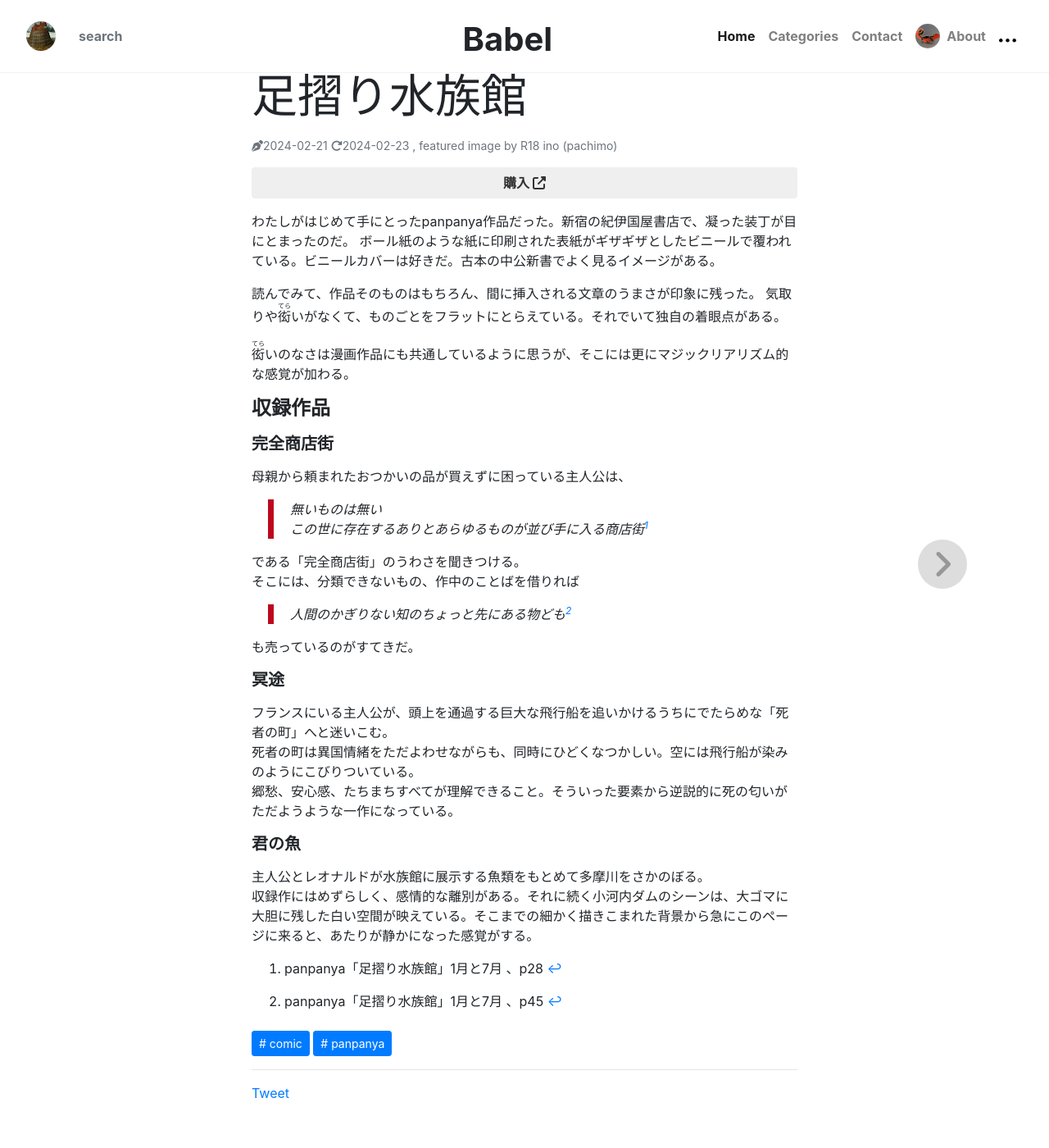
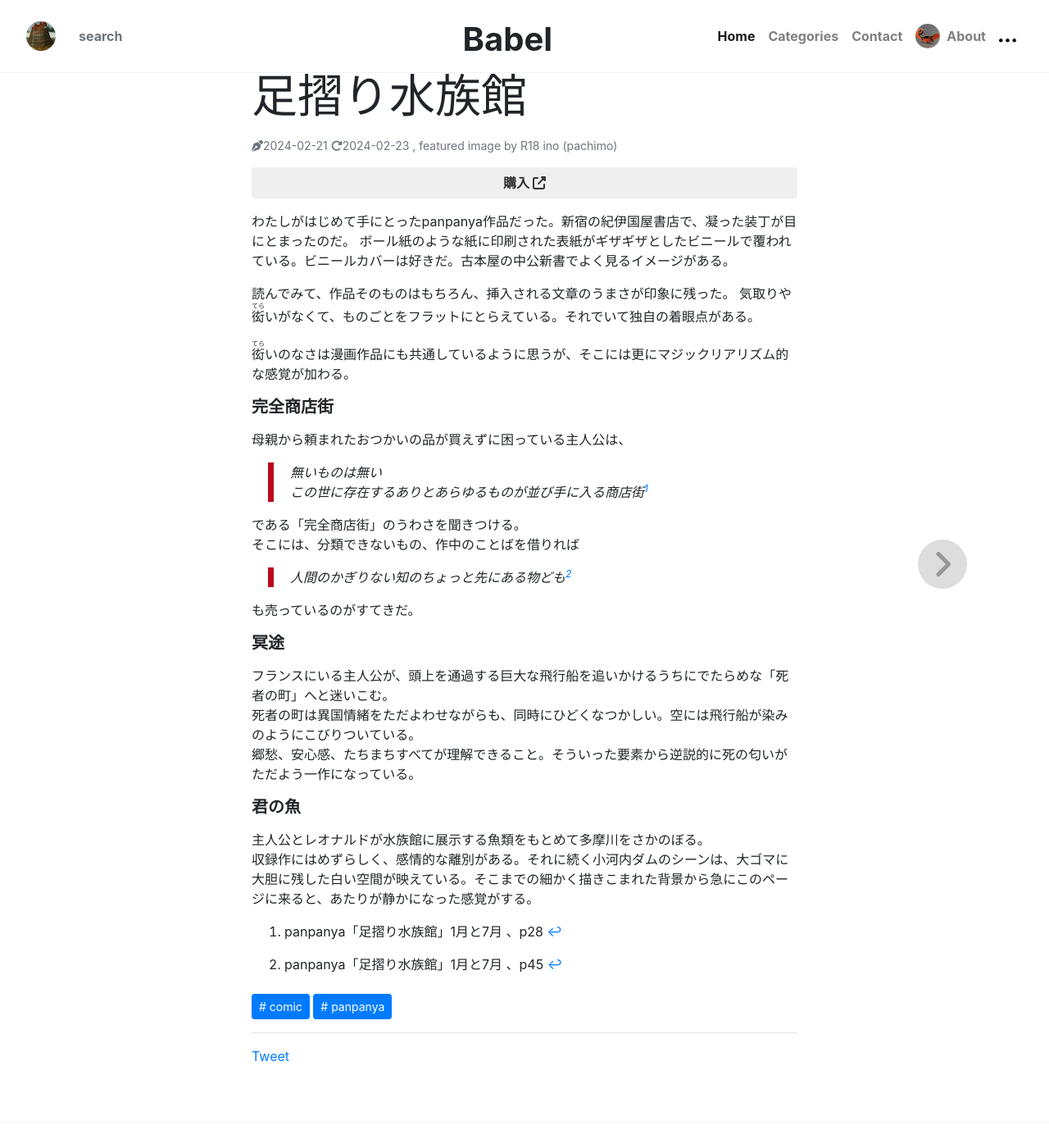
Before and after one commit to tenax66/tenax66.github.io, a Jekyll site: the page built from _posts/2024-02-21-ashizuri-suizokukan.md, in a window 1280 px wide and 1400 px high, scrolled down 1168 px. Shown: the whole window at 82% size. Built offline with Jekyll 4.4.1, drawn with Linux system fonts in a browser that asks for light colours; nearby versions of some CDN libraries; library files that are not in the unit come from our copies; comment, search, counter and statistics services are not loaded.

Commit message:
refine a sentence

```diff
--- a/_posts/2024-02-21-ashizuri-suizokukan.md
+++ b/_posts/2024-02-21-ashizuri-suizokukan.md
@@ -9,14 +9,12 @@ permalink: /babel/:title
 ---
 
 わたしがはじめて手にとったpanpanya作品だった。新宿の紀伊国屋書店で、凝った装丁が目にとまったのだ。
-ボール紙のような紙に印刷された表紙がギザギザとしたビニールで覆われている。ビニールカバーは好きだ。古本の中公新書でよく見るイメージがある。
+ボール紙のような紙に印刷された表紙がギザギザとしたビニールで覆われている。ビニールカバーは好きだ。古本屋の中公新書でよく見るイメージがある。
 
-読んでみて、作品そのものはもちろん、間に挿入される文章のうまさが印象に残った。
+読んでみて、作品そのものはもちろん、挿入される文章のうまさが印象に残った。
 気取りや<ruby>衒<rp>（</rp><rt>てら</rt><rp>）</rp></ruby>いがなくて、ものごとをフラットにとらえている。それでいて独自の着眼点がある。
 
 <ruby>衒<rp>（</rp><rt>てら</rt><rp>）</rp></ruby>いのなさは漫画作品にも共通しているように思うが、そこには更にマジックリアリズム的な感覚が加わる。
-
-#### 収録作品
 
 ##### 完全商店街
 
@@ -36,7 +34,7 @@ permalink: /babel/:title
 
 フランスにいる主人公が、頭上を通過する巨大な飛行船を追いかけるうちにでたらめな「死者の町」へと迷いこむ。
 死者の町は異国情緒をただよわせながらも、同時にひどくなつかしい。空には飛行船が染みのようにこびりついている。
-郷愁、安心感、たちまちすべてが理解できること。そういった要素から逆説的に死の匂いがただようような一作になっている。
+郷愁、安心感、たちまちすべてが理解できること。そういった要素から逆説的に死の匂いがただよう一作になっている。
 
 ##### 君の魚
 
```
